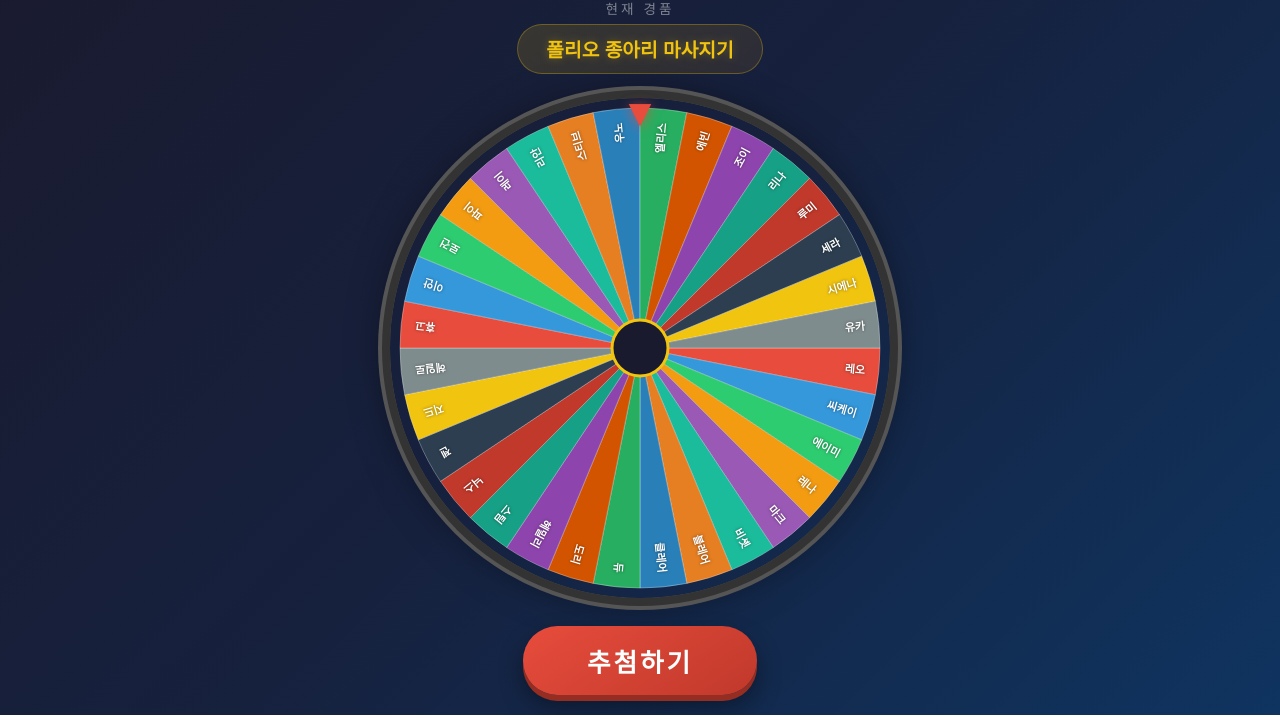
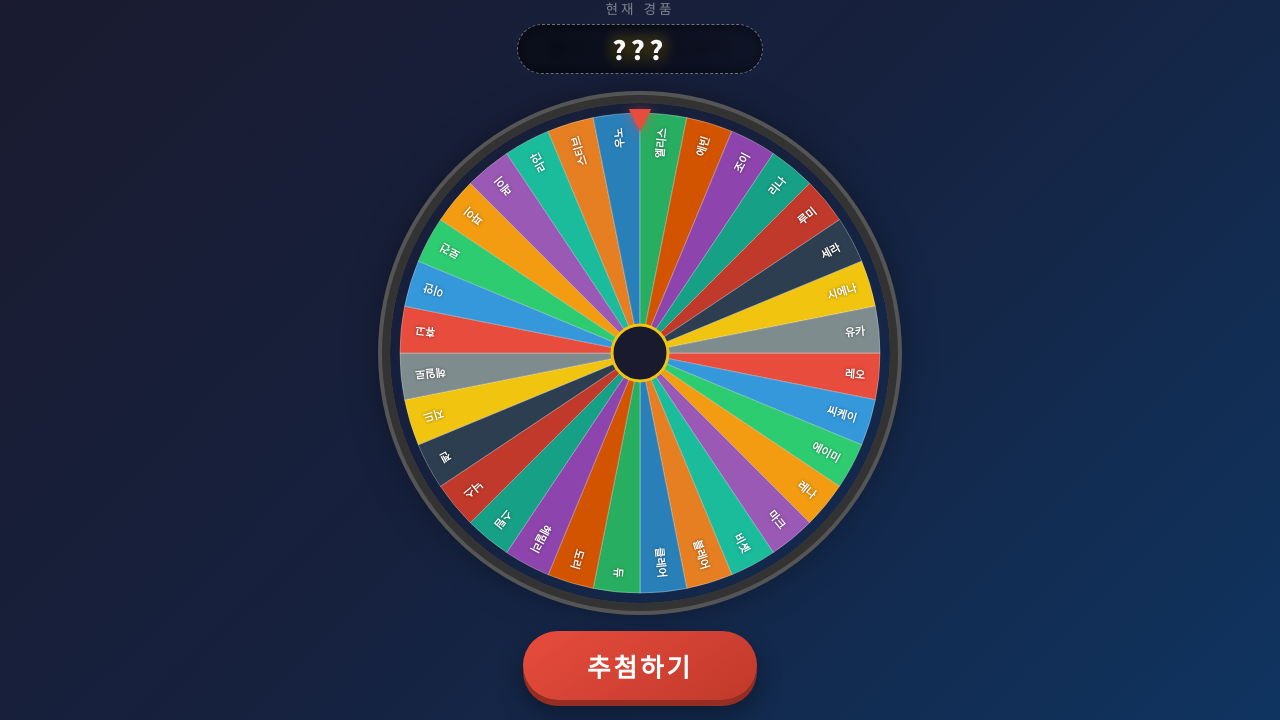
Before and after one commit to hyunjoon0312/kpsec_sports_day, a plain HTML site: page 경품 받을 사람 추첨/index.html in a window 1280 px wide. Shown: the part 92-812 px from the top of the page. Drawn offline with nearby package versions, Linux system fonts and the light colour scheme.

Commit message:
feat: apply silhouette effect to both roulette apps

```diff
--- a/경품 받을 사람 추첨/script.js
+++ b/경품 받을 사람 추첨/script.js
@@ -126,10 +126,13 @@ function init() {
 }
 
 function updatePrizeDisplay() {
+    const prizeDisplayEl = document.getElementById('prize-display');
     if (currentPrizeIndex < prizes.length) {
         prizeNameEl.textContent = prizes[currentPrizeIndex];
+        prizeDisplayEl.classList.add('silhouette');
     } else {
         prizeNameEl.textContent = '모든 경품 추첨 완료!';
+        prizeDisplayEl.classList.remove('silhouette');
     }
 }
 
@@ -137,6 +140,9 @@ function updateUI() {
     if (currentPrizeIndex >= prizes.length || availableParticipants.length === 0) {
         spinBtn.disabled = true;
         spinBtn.textContent = '추첨 완료';
+    } else {
+        spinBtn.disabled = false;
+        spinBtn.textContent = '추첨하기';
     }
 }
 
@@ -312,19 +318,17 @@ function spin() {
 
     function finishSpin(winnerIndex) {
         const winnerName = availableParticipants[winnerIndex];
+
+        // 당첨되는 순간 경품 실루엣 해제 (정체 공개)
+        document.getElementById('prize-display').classList.remove('silhouette');
+
         showWinner(winnerName);
 
         availableParticipants.splice(winnerIndex, 1);
         winners.push({ name: winnerName, prize: prizes[currentPrizeIndex] });
 
-        currentPrizeIndex++;
-        updatePrizeDisplay();
-        updateUI();
-
+        // 상태 유지. 인덱스 증가 및 다음 경품 처리는 모달을 닫을 때 수행
         isSpinning = false;
-        if (currentPrizeIndex < prizes.length && availableParticipants.length > 0) {
-            spinBtn.disabled = false;
-        }
 
         drawWheel();
     }
@@ -342,6 +346,11 @@ function showWinner(name) {
 
 winnerCloseBtn.addEventListener('click', () => {
     winnerDisplayEl.style.display = 'none';
+
+    // 모달을 닫을 때 다음 경품으로 넘어가기
+    currentPrizeIndex++;
+    updatePrizeDisplay();
+    updateUI();
 });
 
 function fireConfetti() {
--- a/경품 받을 사람 추첨/styles.css
+++ b/경품 받을 사람 추첨/styles.css
@@ -74,6 +74,47 @@ header h1 {
     font-weight: 700;
     color: var(--secondary-color);
     text-shadow: 0 0 10px rgba(241, 196, 15, 0.3);
+    position: relative;
+    overflow: hidden;
+    transition: all 0.5s ease;
+}
+
+#prize-name {
+    display: inline-block;
+    transition: filter 0.8s ease, opacity 0.8s ease;
+}
+
+/* ===== 경품 실루엣 모드 ===== */
+.prize-display.silhouette {
+    background: linear-gradient(135deg, rgba(0, 0, 0, 0.5), rgba(0, 0, 0, 0.3));
+    border: 1px dashed rgba(255, 255, 255, 0.4);
+    box-shadow: 0 0 15px rgba(0,0,0,0.5) inset;
+}
+
+.prize-display.silhouette #prize-name {
+    filter: blur(8px) brightness(0);
+    opacity: 0.5;
+    user-select: none;
+}
+
+.prize-display.silhouette::after {
+    content: '???';
+    position: absolute;
+    top: 50%;
+    left: 50%;
+    transform: translate(-50%, -50%);
+    color: #fff;
+    font-size: 1.5rem;
+    font-weight: 900;
+    text-shadow: 0 2px 10px rgba(0,0,0,0.9), 0 0 15px var(--secondary-color);
+    letter-spacing: 4px;
+    pointer-events: none;
+    animation: pulseMystery 1.5s infinite;
+}
+
+@keyframes pulseMystery {
+    0%, 100% { opacity: 0.7; transform: translate(-50%, -50%) scale(1); }
+    50% { opacity: 1; transform: translate(-50%, -50%) scale(1.1); }
 }
 
 /* ===== 룰렛 ===== */
--- a/받을 경품 추첨/styles.css
+++ b/받을 경품 추첨/styles.css
@@ -200,6 +200,31 @@ header h1 {
     max-width: 90%;
     max-height: 90%;
     object-fit: contain;
+    transition: filter 0.5s ease;
+}
+
+/* ===== 상품 실루엣 모드 ===== */
+.silhouette {
+    filter: brightness(0) blur(3px) opacity(0.6); /* 형태만 까맣게 남도록 */
+}
+
+.reel-item.is-silhouette::after {
+    content: '?';
+    position: absolute;
+    top: 50%;
+    left: 50%;
+    transform: translate(-50%, -50%);
+    font-size: 6rem;
+    font-weight: 900;
+    color: #fff;
+    text-shadow: 0 4px 15px rgba(0,0,0,0.8), 0 0 25px var(--primary-color);
+    pointer-events: none;
+    animation: pulseMystery 1.5s infinite;
+}
+
+@keyframes pulseMystery {
+    0%, 100% { opacity: 0.8; transform: translate(-50%, -50%) scale(1); }
+    50% { opacity: 1; transform: translate(-50%, -50%) scale(1.1); }
 }
 
 /* 당첨 표시 오버레이 */
```
Also changed, not shown: 받을 경품 추첨/script.js (+16 -4 lines).
